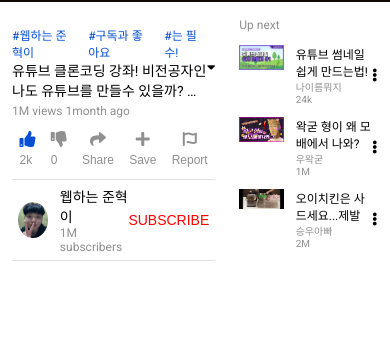
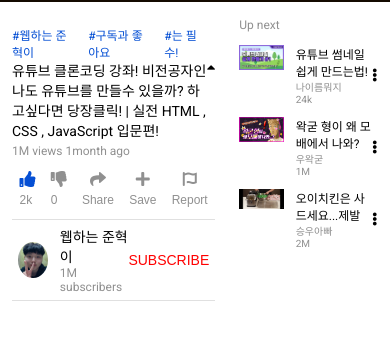
Before and after one commit to Hong-JunHyeok/Youtube_cloneCoding, a plain HTML site: page index.html in a window 390 px wide. Both pictures are taken after a click on the button 211 px from the left and 309 px from the top of the page. Shown: the part 242-582 px from the top of the page. Drawn offline with Linux system fonts and the light colour scheme.

Commit message:
[FINISH]

```diff
--- a/index.html
+++ b/index.html
@@ -14,6 +14,7 @@
       rel="stylesheet"
     />
     <link rel="stylesheet" href="style.css" />
+
     <meta name="viewport" content="width=device-width, initial-scale=1.0" />
     <title>Youtube Mobile</title>
   </head>
@@ -45,7 +46,7 @@
             <li>#는 필수!</li>
           </ul>
           <div class="titleAndButton">
-            <span class="title">
+            <span class="title clamp">
               유튜브 클론코딩 강좌! 비전공자인 나도 유튜브를 만들수 있을까?
               하고싶다면 당장클릭! | 실전 HTML , CSS , JavaScript 입문편!
             </span>
@@ -135,6 +136,7 @@
         </ul>
       </section>
     </div>
+    <script src="main.js"></script>
   </body>
 </html>
 
--- /dev/null
+++ b/main.js
@@ -0,0 +1,9 @@
+const moreBtn = document.querySelector('.moreBtn');
+const title = document.querySelector('.info .metadata .title');
+
+console.log(moreBtn);
+
+moreBtn.addEventListener('click', () => {
+  moreBtn.classList.toggle('clicked');
+  title.classList.toggle('clamp');
+});
--- a/style.css
+++ b/style.css
@@ -88,6 +88,9 @@ header .icons .fa-search {
 .info .metadata .titleAndButton .title {
   font-size: var(--medium_font);
   display: -webkit-box;
+}
+
+.info .metadata .titleAndButton .title.clamp {
   -webkit-box-orient: vertical;
   -webkit-line-clamp: 2;
   overflow: hidden;
@@ -95,6 +98,11 @@ header .icons .fa-search {
 
 .info .metadata .titleAndButton .moreBtn {
   height: 100%;
+  transition: transform 300ms ease-in-out;
+}
+
+.info .metadata .titleAndButton .moreBtn.clicked {
+  transform: rotate(180deg);
 }
 
 .info .views {
```
Also changed, not shown: 1 other file.
